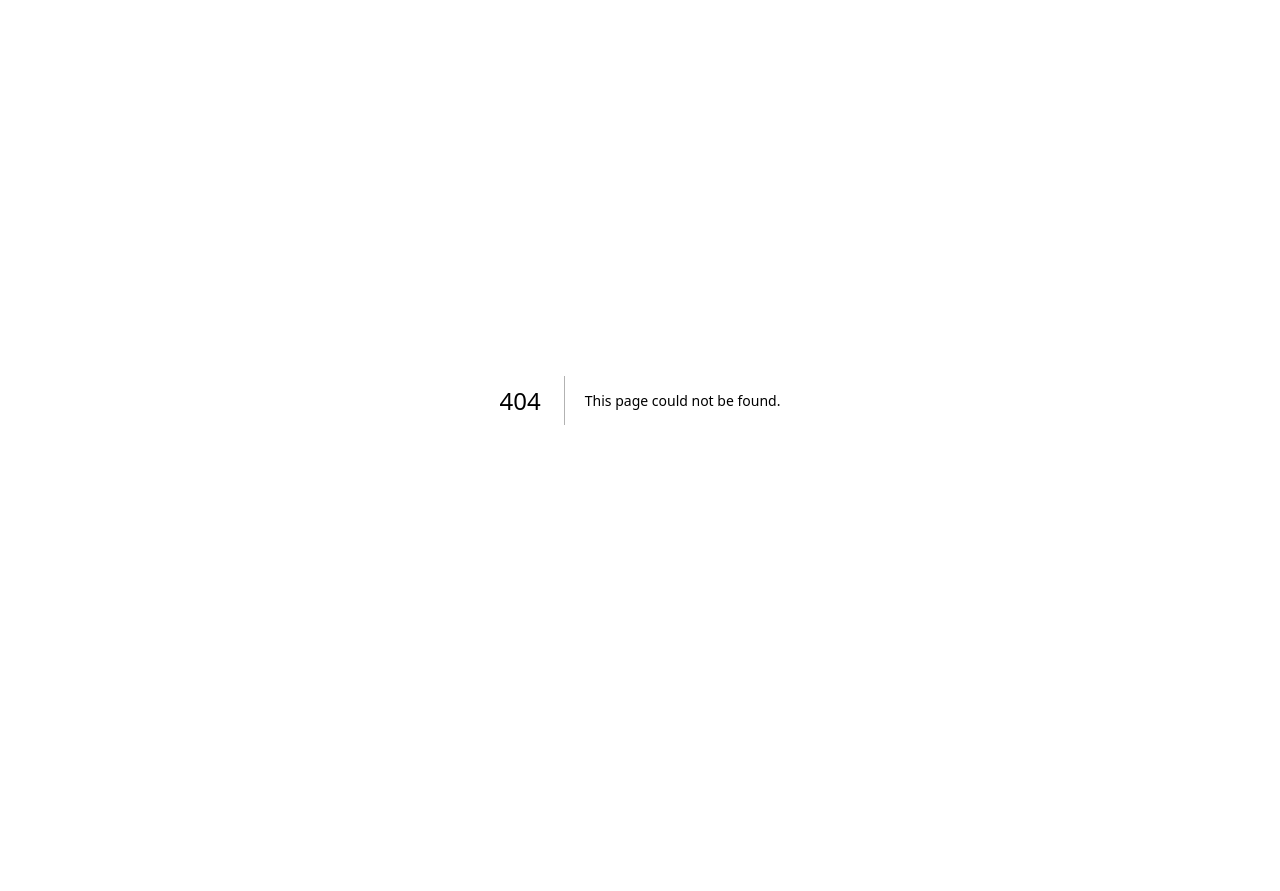
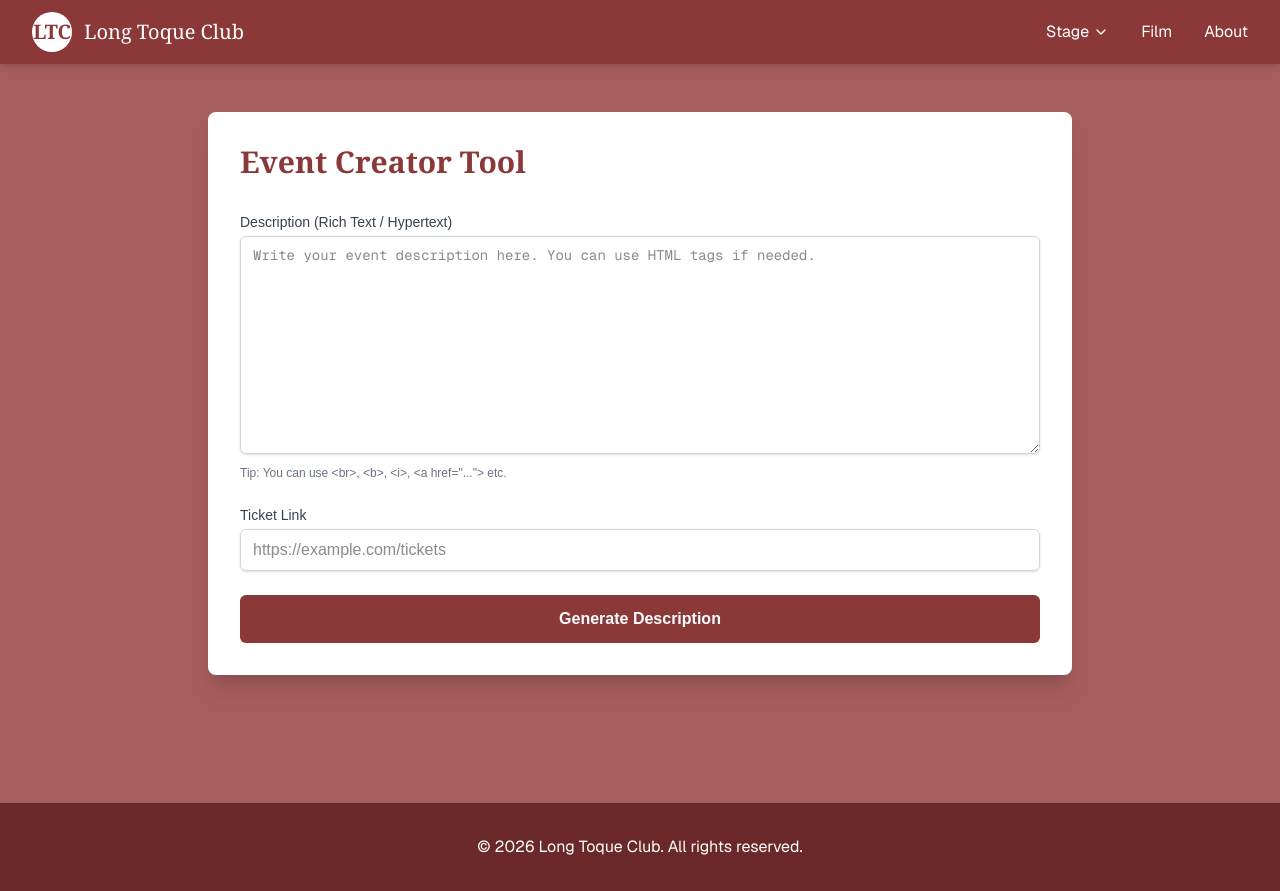
Before and after one commit to Long-Toque/longtoque.com, a Next.js app: page /event-creator in a window 1280 px wide. Before the commit this address had no page. Before the commit the page ends 800 px from the top, so only its background shows below. Built offline with nearby package versions, Linux system fonts and the light colour scheme.

Commit message:
Add event creator tool.

```diff
--- /dev/null
+++ b/app/event-creator/page.tsx
@@ -0,0 +1,109 @@
+'use client'
+
+import { useState } from 'react';
+import { Navigation } from '../components/Navigation';
+import { Footer } from '../components/Footer';
+
+export default function EventCreator() {
+  const [description, setDescription] = useState('');
+  const [ticketLink, setTicketLink] = useState('');
+  const [generatedString, setGeneratedString] = useState('');
+
+  const handleGenerate = () => {
+    const data = {
+      body: description,
+      link: ticketLink
+    };
+    const jsonString = JSON.stringify(data);
+    const base64 = btoa(unescape(encodeURIComponent(jsonString)));
+    setGeneratedString(base64);
+
+    // Scroll to results
+    setTimeout(() => {
+      document.getElementById('results')?.scrollIntoView({ behavior: 'smooth' });
+    }, 100);
+  };
+
+  return (
+    <div className="min-h-screen bg-[#A65D5D]">
+      <Navigation />
+      <main className="max-w-4xl mx-auto px-4 py-12">
+        <div className="bg-white rounded-lg shadow-xl p-8">
+          <h1 className="text-3xl font-serif font-bold text-[#8B3838] mb-8">Event Creator Tool</h1>
+
+          <div className="space-y-6">
+            <div>
+              <label htmlFor="description" className="block text-sm font-medium text-gray-700 mb-1">
+                Description (Rich Text / Hypertext)
+              </label>
+              <textarea
+                id="description"
+                rows={10}
+                className="w-full px-3 py-2 border border-gray-300 rounded-md shadow-sm focus:ring-[#8B3838] focus:border-[#8B3838] font-mono text-sm"
+                placeholder="Write your event description here. You can use HTML tags if needed."
+                value={description}
+                onChange={(e) => setDescription(e.target.value)}
+              />
+              <p className="mt-1 text-xs text-gray-500">
+                Tip: You can use &lt;br&gt;, &lt;b&gt;, &lt;i&gt;, &lt;a href="..."&gt; etc.
+              </p>
+            </div>
+
+            <div>
+              <label htmlFor="ticket-link" className="block text-sm font-medium text-gray-700 mb-1">
+                Ticket Link
+              </label>
+              <input
+                type="url"
+                id="ticket-link"
+                className="w-full px-3 py-2 border border-gray-300 rounded-md shadow-sm focus:ring-[#8B3838] focus:border-[#8B3838]"
+                placeholder="https://example.com/tickets"
+                value={ticketLink}
+                onChange={(e) => setTicketLink(e.target.value)}
+              />
+            </div>
+
+            <button
+              onClick={handleGenerate}
+              className="w-full bg-[#8B3838] text-white py-3 px-4 rounded-md hover:bg-[#6B2828] transition-colors duration-200 font-bold"
+            >
+              Generate Description
+            </button>
+
+            {generatedString && (
+              <div id="results" className="mt-8 p-6 bg-gray-50 border border-gray-200 rounded-md">
+                <h2 className="text-xl font-serif font-bold text-[#8B3838] mb-4">Generated String</h2>
+                <div className="relative">
+                  <textarea
+                    readOnly
+                    className="w-full p-3 bg-white border border-gray-300 rounded font-mono text-sm break-all"
+                    rows={4}
+                    value={generatedString}
+                  />
+                  <button
+                    onClick={() => navigator.clipboard.writeText(generatedString)}
+                    className="mt-2 text-sm text-[#8B3838] hover:underline"
+                  >
+                    Copy to clipboard
+                  </button>
+                </div>
+
+                <div className="mt-6">
+                  <h3 className="font-bold text-gray-800 mb-2">Instructions:</h3>
+                  <ol className="list-decimal list-inside space-y-2 text-gray-700">
+                    <li>Copy the encoded string above.</li>
+                    <li>Open your Google Calendar event.</li>
+                    <li>Paste this string directly into the <strong>Description</strong> field of the event.</li>
+                    <li><strong>Important:</strong> Ensure the string is the ONLY content in the description field for the website to correctly parse the link.</li>
+                    <li>Save the event.</li>
+                  </ol>
+                </div>
+              </div>
+            )}
+          </div>
+        </div>
+      </main>
+      <Footer />
+    </div>
+  );
+}
```
Also changed, not shown: 1 other file (tests, documents, lock files or other folders).
